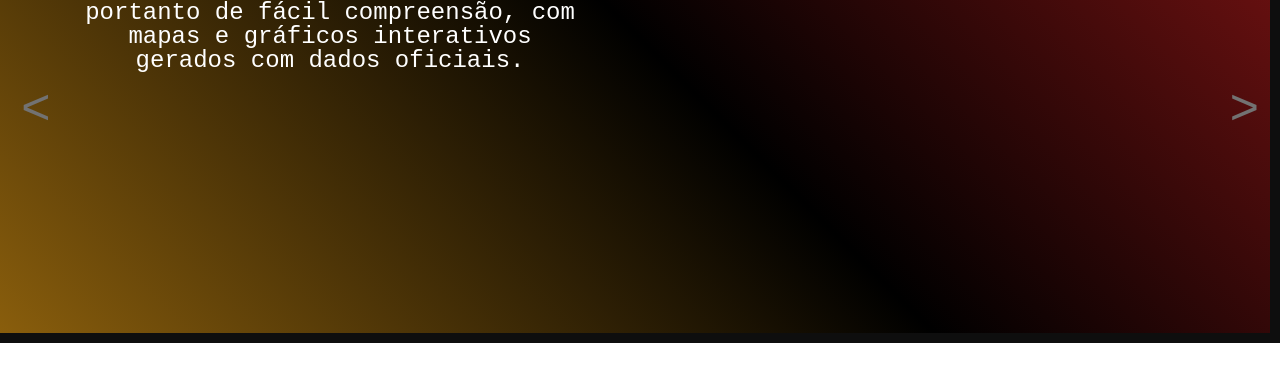
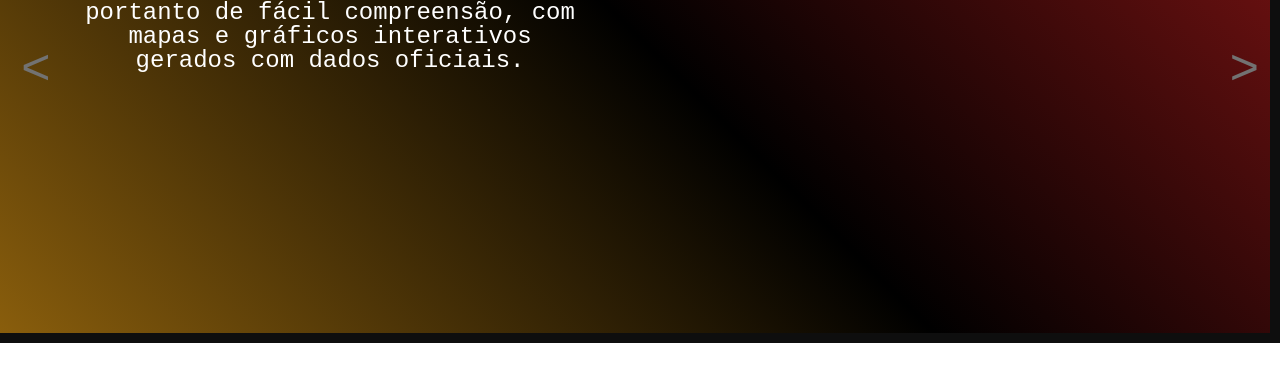
Before and after one commit to EduardoMoreaes/sobre-mim, a plain HTML site: page index.html in a window 1280 px wide. Shown: the part 1344-1725 px from the top of the page. Drawn offline with nearby package versions, Linux system fonts and the light colour scheme.

Commit message:
modified:   styles/style.css

```diff
--- a/styles/style.css
+++ b/styles/style.css
@@ -272,7 +272,7 @@ background-color: transparent;
 #left, #right{
     position: absolute;
     width: 100px;
-    height: 106.5%;
+    height: 96.5%;
 }
 #all_projects{
     background-image: linear-gradient(45deg, rgb(145, 99, 13),black, rgb(148, 23, 23));
```
